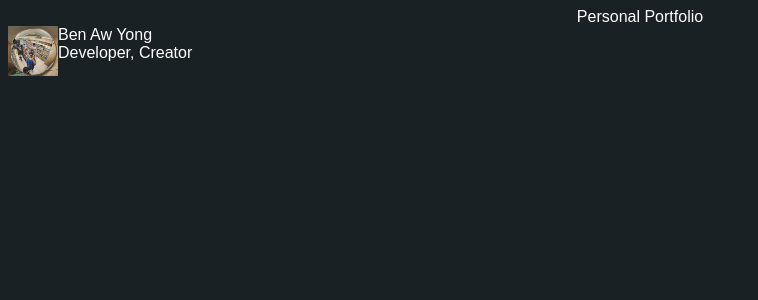
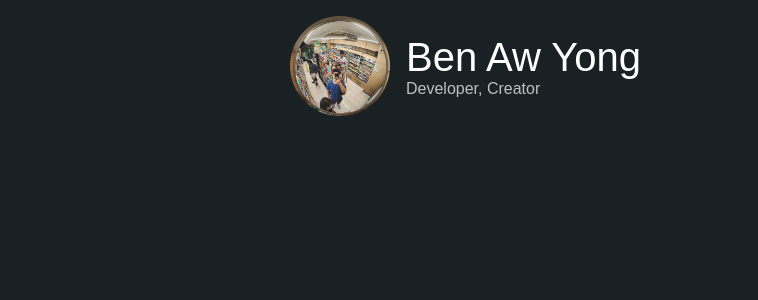
Before and after one commit to herbalvegetable/personal-portfolio, a Next.js app in the folder webapp/: page / in a window 1280 px wide. Shown: the top 300 px of the page, without its empty margins (0-758 px from the left). Built offline with nearby package versions, Linux system fonts and the light colour scheme; a web font is replaced by a local one.

Commit message:
added handle component

```diff
--- a/webapp/components/Handle/Handle.js
+++ b/webapp/components/Handle/Handle.js
@@ -15,8 +15,8 @@ export default function Handle({ name, imgSrc, desc }) {
                 <Image
                     className={styles.img}
                     src={imgSrc}
-                    width={50}
-                    height={50}
+                    width={200}
+                    height={200}
                     alt={name}/>
             </div>
             <div className={styles.text_container}>
--- a/webapp/components/Handle/Handle.module.css
+++ b/webapp/components/Handle/Handle.module.css
@@ -1,28 +1,49 @@
 .handle{
     display: flex;
     flex-direction: row;
+    /* justify-content: center; */
 
 
+    flex: 1;
     width: 100%;
+
+    /* background-color: black; */
 }
 
 .img_container{
     display: flex;
     align-items: center;
     justify-content: center;
+
+    margin-right: 1em;
+
 }
 .img_container .img{
-
+    max-width: 100px;
+    max-height: 100px;
+    border-radius: 50%;
 }
 
 .text_container{
     display: flex;
     flex-direction: column;
-    align-items: flex-start;
+    text-align: left;
+
+    flex: 1;
 }
 .text_container .name{
+    display: flex;
+    align-items: flex-end;
 
+    font-size: 2.5em;
+    flex-grow: 1;
+
+    /* background-color: darkolivegreen; */
 }
 .text_container .desc{
+    display: flex;
+    align-items: flex-start;
+    flex-grow: 1;
 
+    color: silver;
 }
--- a/webapp/layout/PageContainer/PageContainer.js
+++ b/webapp/layout/PageContainer/PageContainer.js
@@ -14,7 +14,9 @@ export default function PageContainer({ children }) {
                 <link rel="icon" href="/favicon.ico" />
             </Head>
             <div className={styles.page_container}>
-                {children}
+                <div className={styles.middle}>
+                    {children}
+                </div>
             </div>
         </>
     )
--- a/webapp/layout/PageContainer/PageContainer.module.css
+++ b/webapp/layout/PageContainer/PageContainer.module.css
@@ -3,5 +3,15 @@
     flex-direction: column;
     align-items: center;
 
+    width: 100vw;
+}
+.page_container .middle{
+    display: flex;
+    flex-direction: column;
+    align-items: center;
+
+    max-width: 700px;
     width: 100%;
+
+    padding-top: 1em;
 }
--- a/webapp/src/pages/index.js
+++ b/webapp/src/pages/index.js
@@ -8,7 +8,6 @@ import Handle from 'components/Handle/Handle';
 export default function Home() {
 	return (
 		<PageContainer>
-			Personal Portfolio
 			<Handle
 				imgSrc={'/media/pfp01.png'}
 				name={'Ben Aw Yong'}
--- a/webapp/src/styles/globals.css
+++ b/webapp/src/styles/globals.css
@@ -6,4 +6,8 @@ body {
 	font-family: 'Afacad', sans-serif;
 	background-color: #192124;
 	color: #fff;
+
+	text-align: center;
+	margin: 0;
+	padding: 0;
 }
```
Also changed, not shown: webapp/src/pages/projects.js (added).
